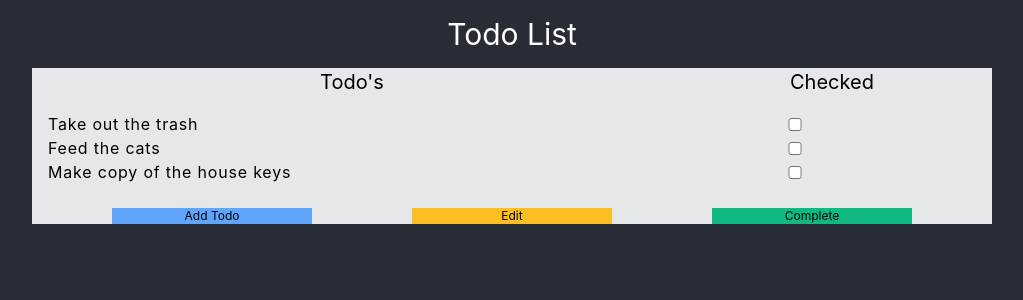
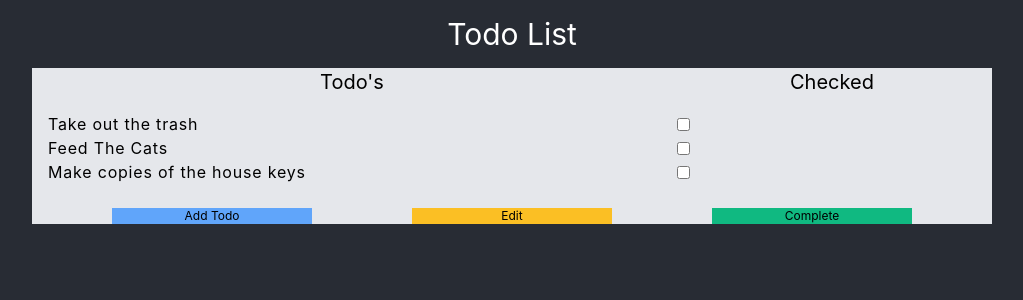
Before and after one commit to CleverOscar/To_do_list, a React (Create React App) app in the folder todo-list/: page / in a window 1280 px wide. Shown: the top 300 px of the page, without its empty margins (128-1151 px from the left). Built offline with nearby package versions, Linux system fonts and the light colour scheme.

Commit message:
Rendering Data
The data is now being rendered directly from the Apps State. At this point we can now start adding functionality to allow us to add to the list

```diff
--- a/todo-list/src/App.js
+++ b/todo-list/src/App.js
@@ -1,6 +1,6 @@
 import './App.css';
 import React from 'react';
-import Todo from './Components/TodoList.jsx';
+import TodoList from './Components/TodoList.jsx';
 
 class App extends React.Component {
   constructor(props){
@@ -8,8 +8,8 @@ class App extends React.Component {
     this.state ={
       todos:[
               {id:1, task: 'Take out the trash', complete: false},
-              {id:2, task: 'Take out the trash', complete: false},
-              {id:3, task: 'Take out the trash', complete: false},
+              {id:2, task: 'Feed The Cats', complete: false},
+              {id:3, task: 'Make copies of the house keys', complete: false},
             ]
     }
   }
@@ -17,7 +17,7 @@ class App extends React.Component {
   render(){
     return (
       <div className="App">
-        <Todo todos={this.state.todos}/>
+        <TodoList todos={this.state.todos}/>
       </div>
     );
   }
--- a/todo-list/src/Components/TodoItems.jsx
+++ b/todo-list/src/Components/TodoItems.jsx
@@ -1,27 +1,20 @@
 import React from 'react';
 
-function TodoItems (){
+function TodoItems (props){
+
+    const items = props.todos.map((item) => {
+        return <div key={item.id} className="flex flex-row items-center">
+                <li className="w-8/12">
+                    {item.task}
+                </li>
+                <input type="checkbox" />
+            </div>
+    })
+
     return(
         <div>
                 <ul className="text-base text-left pl-4 mt-4 tracking-wider">
-                    <div className="flex flex-row items-center">
-                        <li className="w-8/12">
-                            Take out the trash
-                        </li>
-                        <input className="w-3/12" type="checkbox" />
-                    </div>
-                    <div className="flex flex-row items-center">
-                        <li className="w-8/12">
-                            Feed the cats
-                        </li>
-                        <input className="w-3/12" type="checkbox" />
-                    </div>
-                    <div className="flex flex-row items-center">
-                        <li className="w-8/12">
-                            Make copy of the house keys
-                        </li>
-                        <input className="w-3/12" type="checkbox" />
-                    </div>
+                    {items}
                 </ul>
         </div>
     )
--- a/todo-list/src/Components/TodoList.jsx
+++ b/todo-list/src/Components/TodoList.jsx
@@ -2,7 +2,8 @@ import React from 'react';
 
 import TodoItems from './TodoItems';
 
-function Todo(props) {
+function TodoList(props) {
+
     return(
         <div>
             {/* Title */}
@@ -31,9 +32,4 @@ function Todo(props) {
     )
 }
 
-
-function checkedOff(){
-    return console.log('clicked')
-}
-
-export default Todo
+export default TodoList
```
